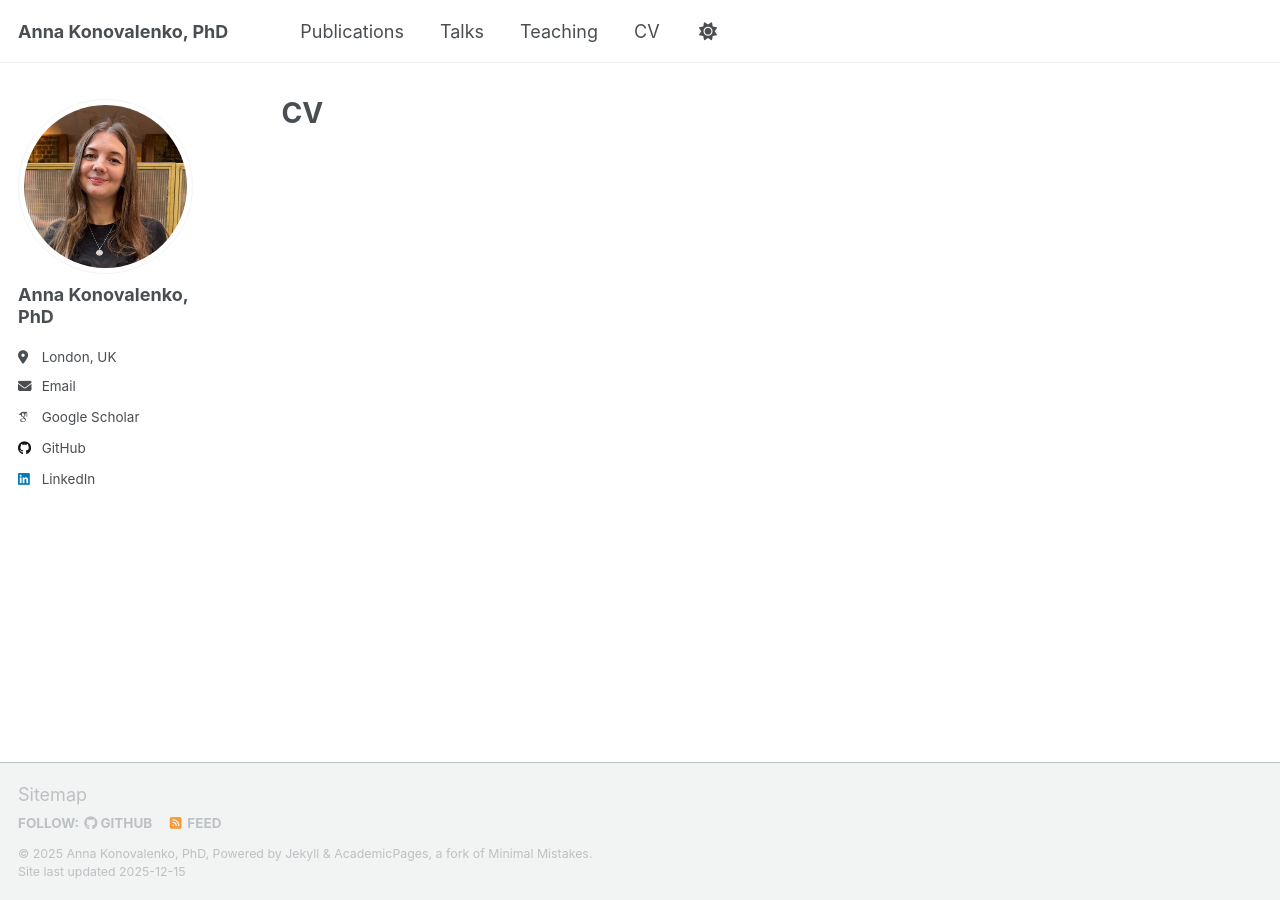
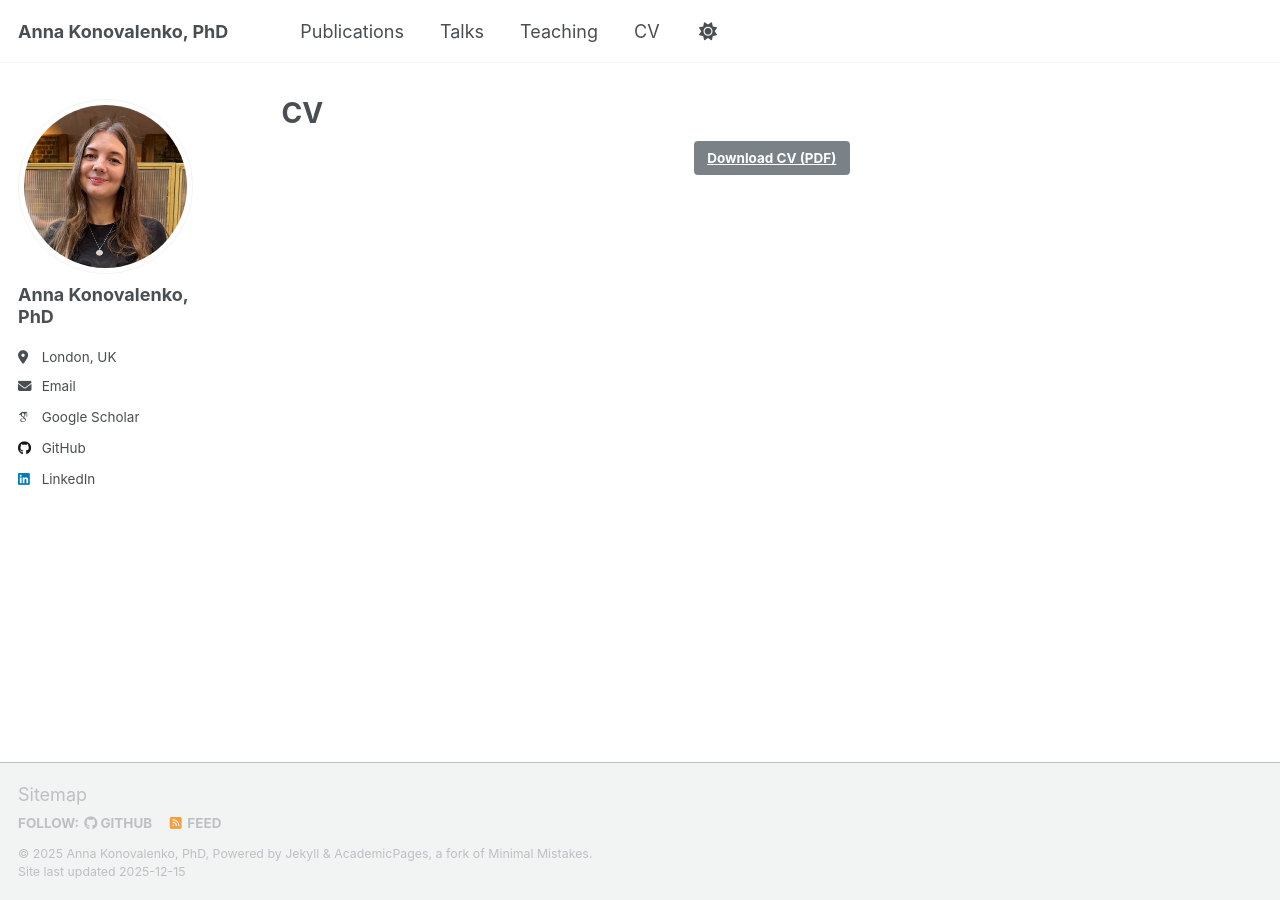
Before and after one commit to anyakonovalenko/about, a Jekyll site: the page built from _pages/cv.md, in a window 1280 px wide. Built offline with Jekyll 4.4.1, drawn with Linux system fonts in a browser that asks for light colours; some web fonts are replaced; a script that is not in the unit is left out.

Commit message:
upload CV

```diff
--- a/_pages/cv.md
+++ b/_pages/cv.md
@@ -8,3 +8,9 @@ redirect_from:
 ---
 
 {% include base_path %}
+
+<div style="text-align: center; margin-bottom: 30px;">
+  <a href="{{ base_path }}/files/CV.pdf" class="btn btn--primary" download>
+    Download CV (PDF)
+  </a>
+</div>
```
Also changed, not shown: 1 other file.
